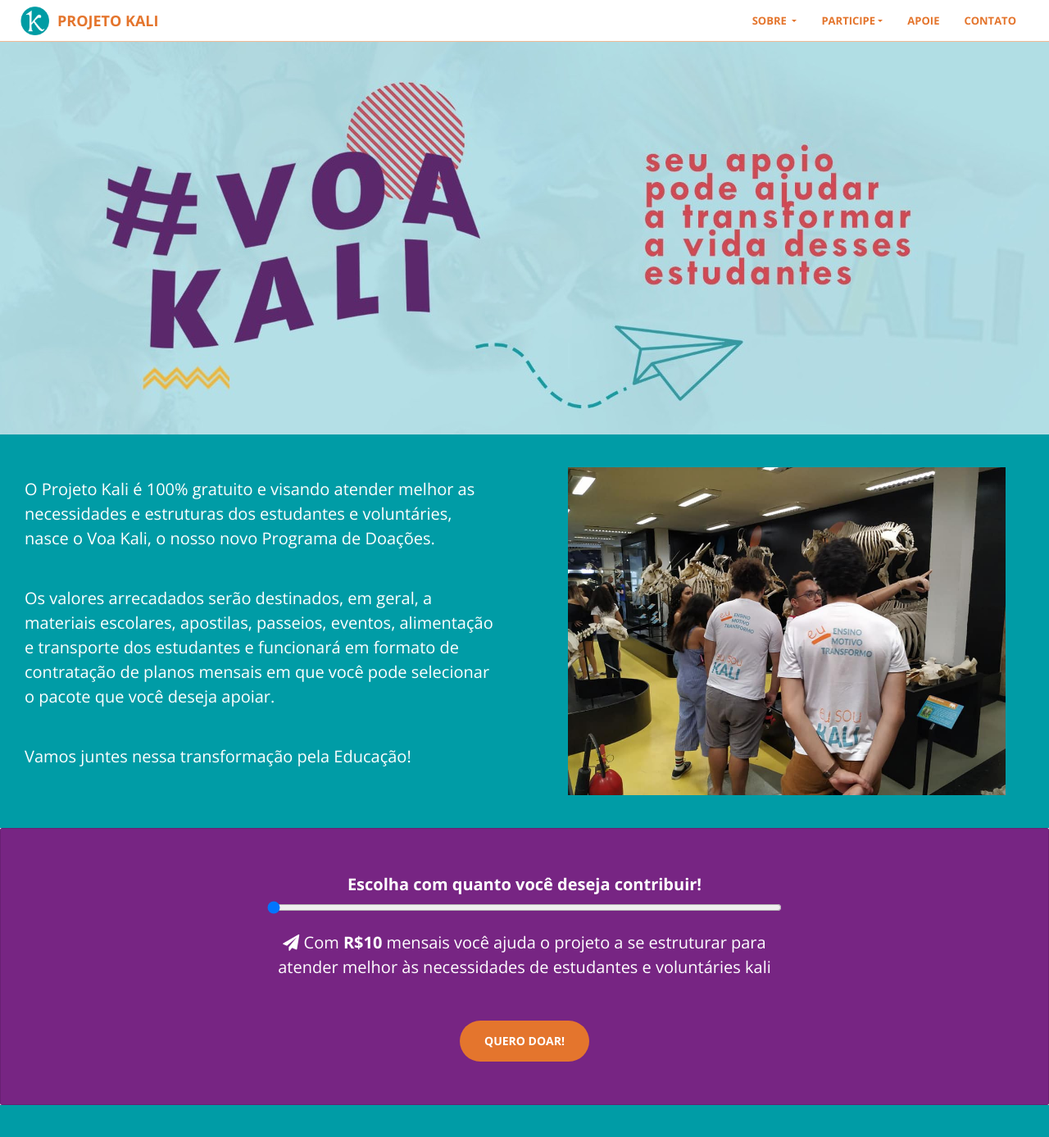
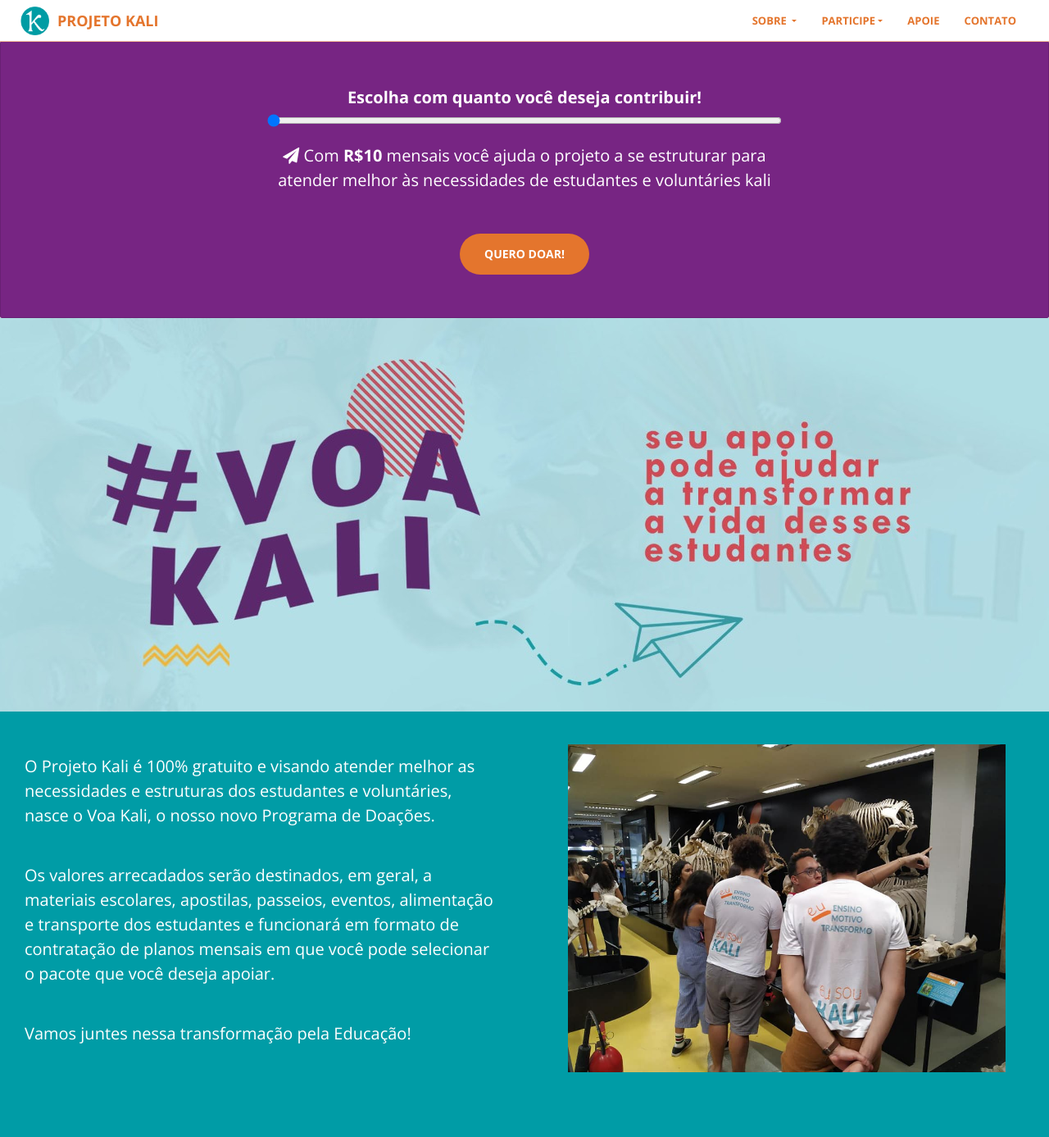
Before and after one commit to projetokali/projetokali.github.io, a Jekyll site: the page built from apoie.html, in a window 1280 px wide and 1400 px high. Shown: the top 1387 px of the window at 82% size. Built offline with Jekyll 4.4.1, drawn with Linux system fonts in a browser that asks for light colours.

Commit message:
Muda ordem de doacao

```diff
--- a/_layouts/apoie.html
+++ b/_layouts/apoie.html
@@ -6,8 +6,8 @@
 
 <body id="page-top">
   {% include nav.html%}
+  {% include quanto-doar.html%}
   {% include apoie.html%}
-  {% include quanto-doar.html%}
   {% include contact.html %}
   {% include scripts.html %}
 </body>
```
